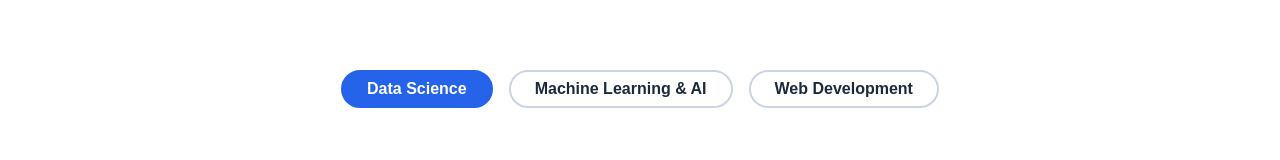
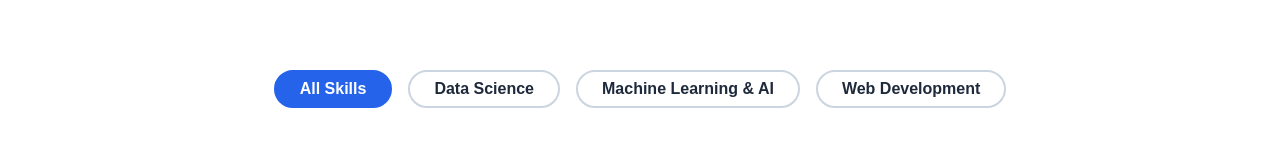
Before and after one commit to Idrissafakiyahya/Idrissa-porfolio, a React (Vite) app in the folder frontend/: page / in a window 1280 px wide. Shown: the part 212-372 px from the top of the page. Built offline with nearby package versions, Linux system fonts and the light colour scheme; no server answers.

Commit message:
UI: restore All Skills filter in skills section

```diff
--- a/frontend/src/components/Skills.jsx
+++ b/frontend/src/components/Skills.jsx
@@ -4,10 +4,11 @@ import { skillsAPI } from '../services/api';
 import '../styles/skills.css';
 
 const Skills = () => {
-  const [selectedCategory, setSelectedCategory] = useState('data_science');
+  const [selectedCategory, setSelectedCategory] = useState('all');
   const { data: skills, loading } = useFetch(() => skillsAPI.getSkills());
 
   const categories = [
+    { value: 'all', label: 'All Skills' },
     { value: 'data_science', label: 'Data Science' },
     { value: 'ml_ai', label: 'Machine Learning & AI' },
     { value: 'web_development', label: 'Web Development' },
@@ -19,7 +20,9 @@ const Skills = () => {
       ? skills.results
       : [];
 
-  const filteredSkills = normalized.filter(skill => (skill.category || '').toString() === selectedCategory);
+  const filteredSkills = selectedCategory === 'all'
+    ? normalized
+    : normalized.filter(skill => (skill.category || '').toString() === selectedCategory);
 
   const SkillSkeleton = () => (
     <div className="skill-card skeleton-loader" style={{ height: '120px' }}></div>
```
